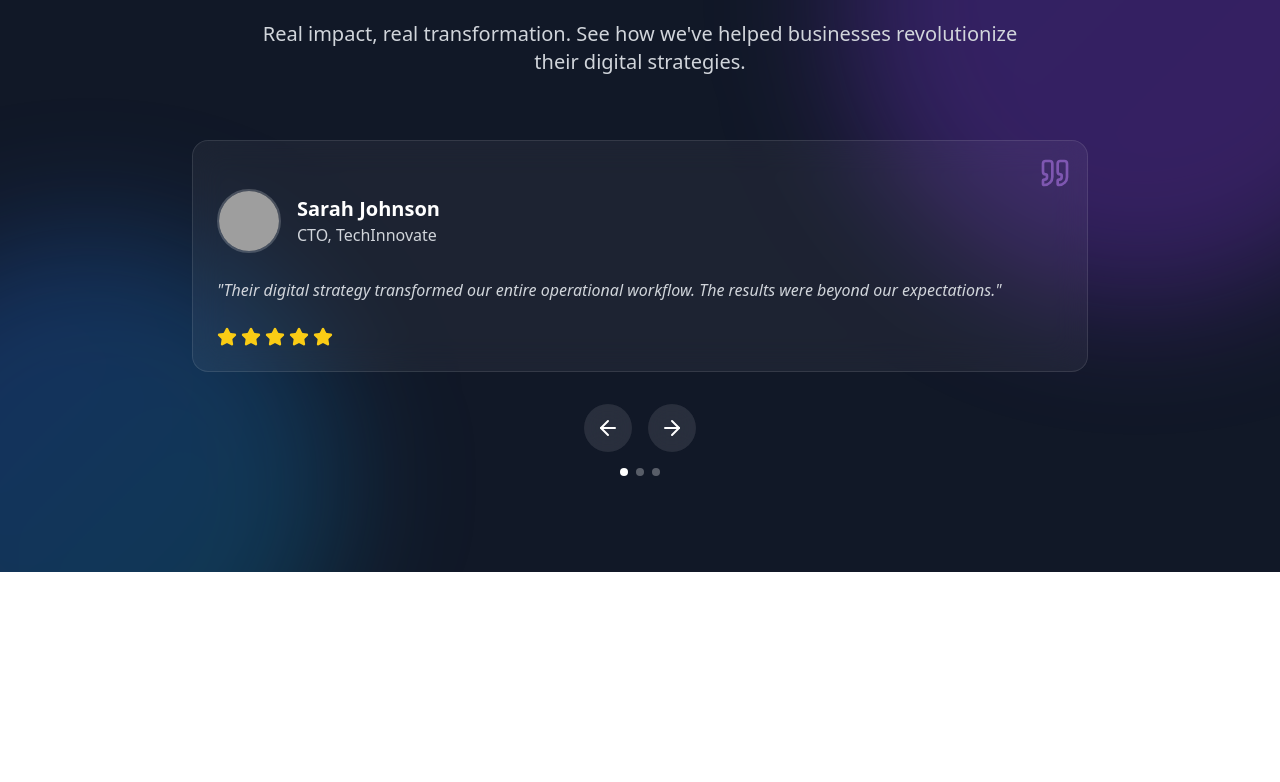
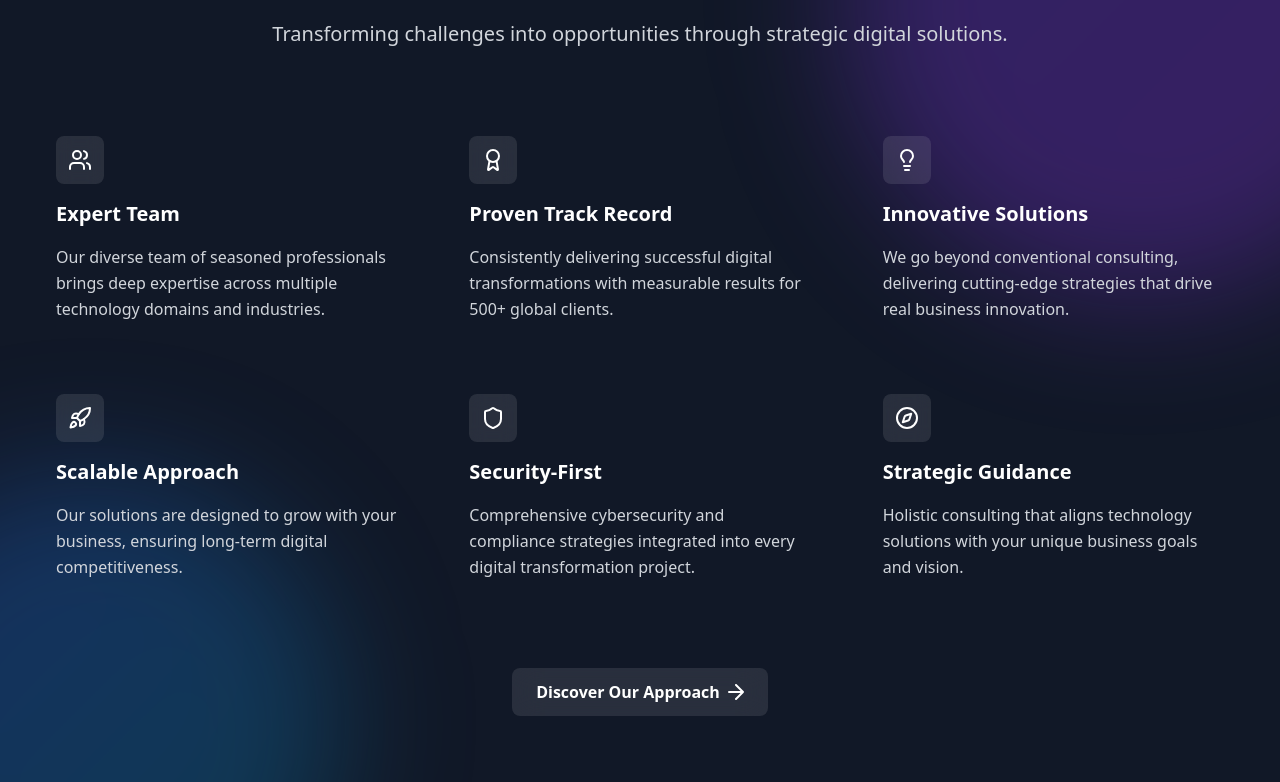
Before and after one commit to VIPUlNEGI1/Flixer, a Next.js app: page / in a window 1280 px wide. Shown: the part 3238-4020 px from the top of the page. Before the commit the page ends 3810 px from the top, so only its background shows below. Built offline with nearby package versions, Linux system fonts and the light colour scheme; grey boxes are pictures that could not be loaded.

Commit message:
new changes

```diff
--- a/app/page.tsx
+++ b/app/page.tsx
@@ -3,6 +3,7 @@ import Image from "next/image";
 import ServicesSection from "@/components/Services";
 import IndustriesSection from "@/components/IndustriesSection";
 import TestimonialsSection from "@/components/TestimonialsSection";
+import WhyChooseUsSection from "@/components/WhyChooseUsSection";
 
 export default function Home() {
   return (
@@ -10,7 +11,9 @@ export default function Home() {
     <HeroSection/>
     <ServicesSection/>
     <IndustriesSection/>
+    <WhyChooseUsSection/>
     <TestimonialsSection/>
+
     </div>
   );
 }
--- /dev/null
+++ b/components/WhyChooseUsSection.tsx
@@ -0,0 +1,104 @@
+import React from 'react';
+import {
+  Users,
+  Award,
+  Lightbulb,
+  Rocket,
+  Shield,
+  Compass
+} from 'lucide-react';
+
+interface USPProps {
+  icon: React.ElementType;
+  title: string;
+  description: string;
+}
+
+const USPCard: React.FC<USPProps> = ({ icon: Icon, title, description }) => (
+  <div className="group relative p-6 rounded-2xl transition-all duration-300 hover:-translate-y-2">
+    <div className="absolute inset-0 bg-gradient-to-br from-violet-600/10 to-purple-600/10 rounded-2xl opacity-0 group-hover:opacity-100 transition-opacity"></div>
+    <div className="relative space-y-4">
+      <div className="w-12 h-12 rounded-lg bg-white/10 backdrop-blur flex items-center justify-center">
+        <Icon className="w-6 h-6 text-white" />
+      </div>
+      <h3 className="text-xl font-semibold text-white">{title}</h3>
+      <p className="text-gray-300 leading-relaxed">{description}</p>
+    </div>
+  </div>
+);
+
+const WhyChooseUsSection: React.FC = () => {
+  const uspData: USPProps[] = [
+    {
+      icon: Users,
+      title: "Expert Team",
+      description: "Our diverse team of seasoned professionals brings deep expertise across multiple technology domains and industries."
+    },
+    {
+      icon: Award,
+      title: "Proven Track Record",
+      description: "Consistently delivering successful digital transformations with measurable results for 500+ global clients."
+    },
+    {
+      icon: Lightbulb,
+      title: "Innovative Solutions",
+      description: "We go beyond conventional consulting, delivering cutting-edge strategies that drive real business innovation."
+    },
+    {
+      icon: Rocket,
+      title: "Scalable Approach",
+      description: "Our solutions are designed to grow with your business, ensuring long-term digital competitiveness."
+    },
+    {
+      icon: Shield,
+      title: "Security-First",
+      description: "Comprehensive cybersecurity and compliance strategies integrated into every digital transformation project."
+    },
+    {
+      icon: Compass,
+      title: "Strategic Guidance",
+      description: "Holistic consulting that aligns technology solutions with your unique business goals and vision."
+    }
+  ];
+
+  return (
+    <div className="relative py-24 bg-gray-900 overflow-hidden">
+      {/* Background gradients */}
+      <div className="absolute inset-0 overflow-hidden">
+        <div className="absolute w-[600px] h-[600px] -top-40 -right-40 bg-gradient-to-br from-violet-600/30 to-purple-600/30 blur-3xl rounded-full"></div>
+        <div className="absolute w-[500px] h-[500px] -bottom-40 -left-40 bg-gradient-to-br from-blue-600/30 to-cyan-600/30 blur-3xl rounded-full"></div>
+      </div>
+
+      <div className="relative max-w-7xl mx-auto px-4 sm:px-6 lg:px-8">
+        {/* Section Header */}
+        <div className="text-center max-w-3xl mx-auto mb-16">
+          <h2 className="text-3xl md:text-4xl font-bold text-white mb-6">
+            Why Partner With Us
+          </h2>
+          <p className="text-xl text-gray-300">
+            Transforming challenges into opportunities through strategic digital solutions.
+          </p>
+        </div>
+
+        {/* USP Grid */}
+        <div className="grid grid-cols-1 md:grid-cols-2 lg:grid-cols-3 gap-6">
+          {uspData.map((usp, index) => (
+            <USPCard key={index} {...usp} />
+          ))}
+        </div>
+
+        {/* CTA */}
+        <div className="mt-16 text-center">
+          <button className="inline-flex items-center gap-2 px-6 py-3 bg-white/10 backdrop-blur-lg text-white rounded-lg font-semibold hover:bg-white/20 transition-all">
+            Discover Our Approach
+            <svg className="w-4 h-4" viewBox="0 0 16 16" fill="none">
+              <path d="M1 8H15M15 8L8 1M15 8L8 15" stroke="currentColor" strokeWidth="2" strokeLinecap="round" strokeLinejoin="round"/>
+            </svg>
+          </button>
+        </div>
+      </div>
+    </div>
+  );
+};
+
+export default WhyChooseUsSection;
```
